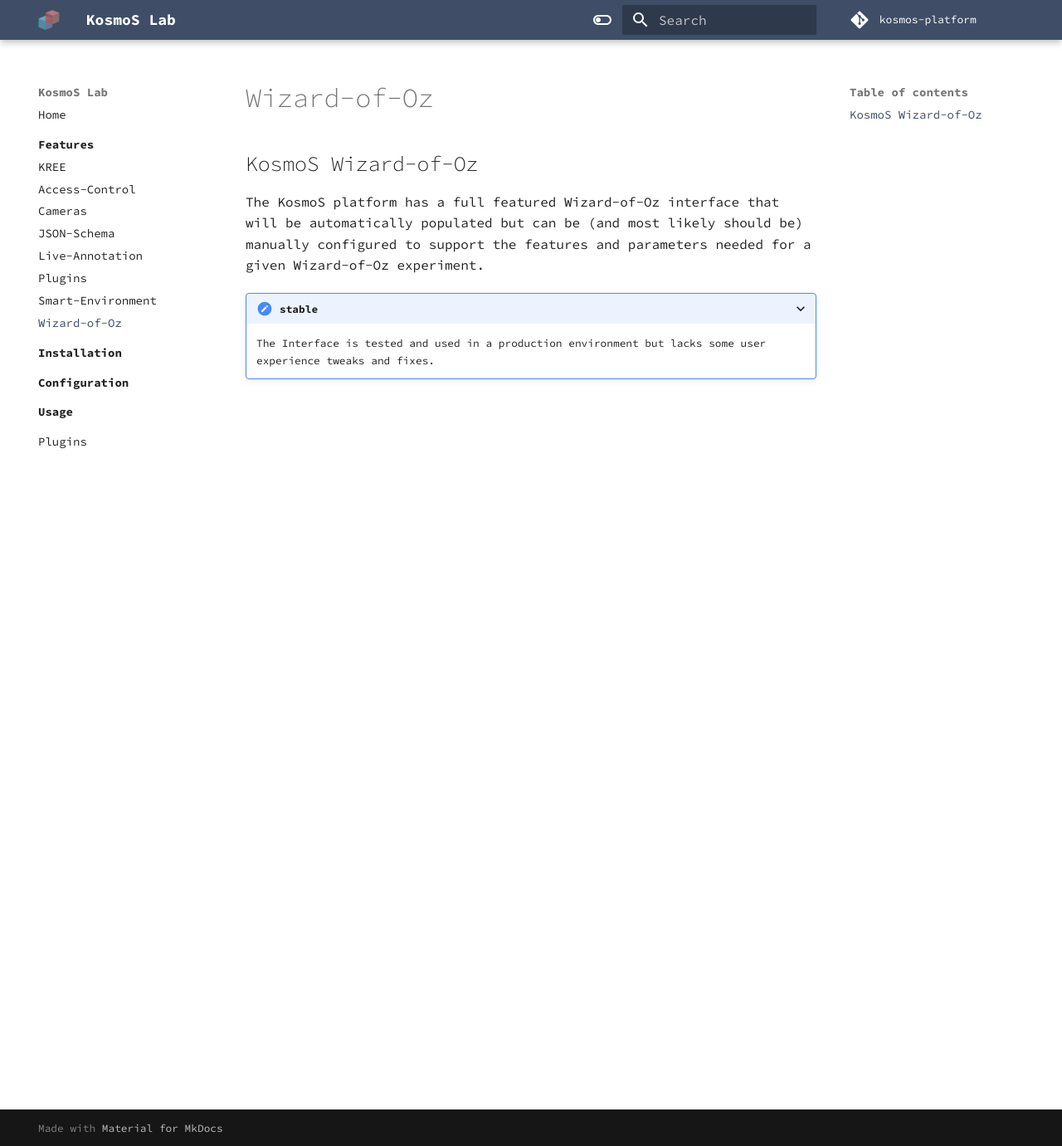
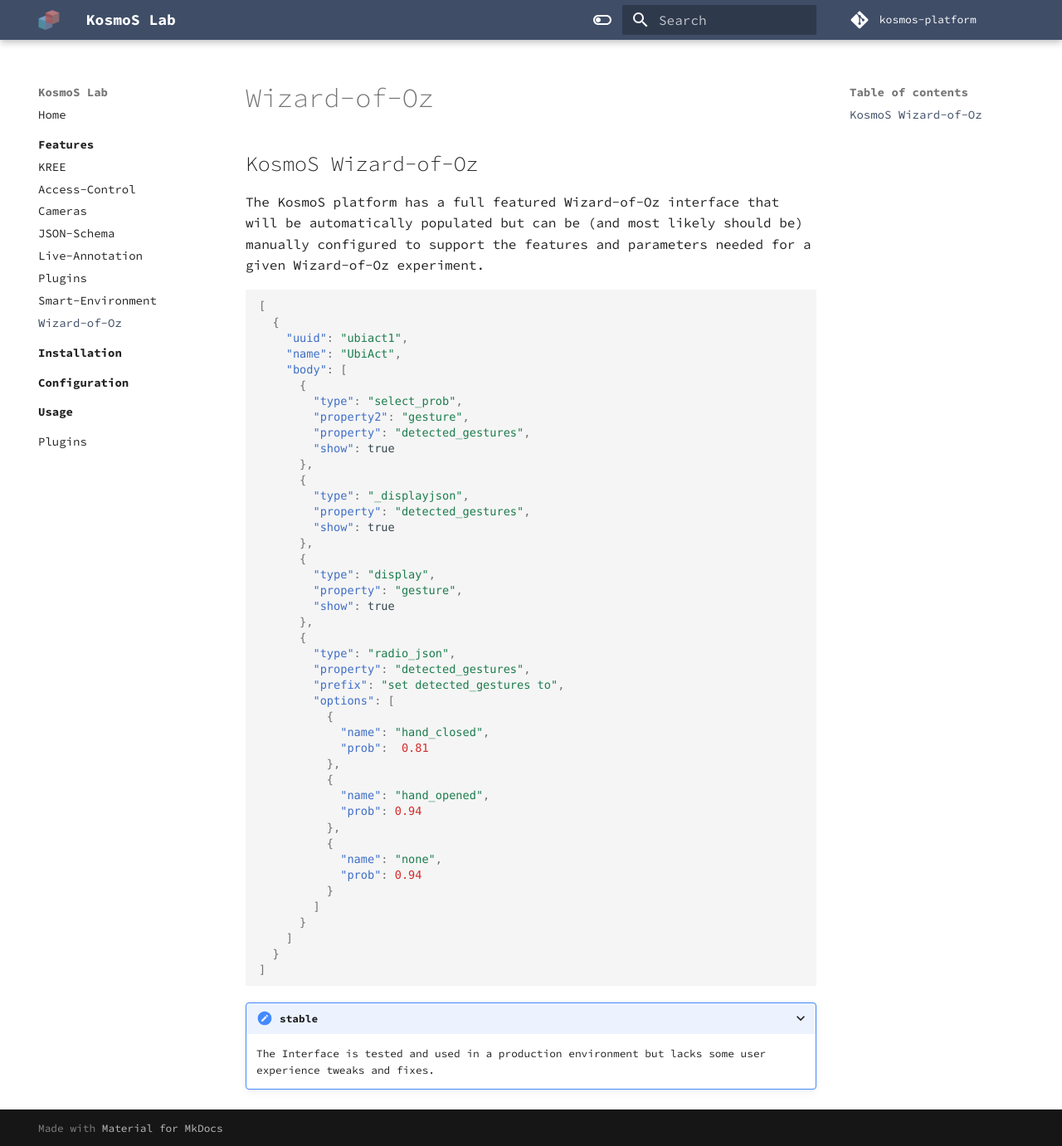
Before and after one commit to kosmos-lab/kosmos-lab.github.io, an MkDocs documentation site: the page built from docs/features/wizard-of-oz.md, in a window 1280 px wide and 1381 px high. Shown: the whole window at 83% size. Built offline with MkDocs 1.6.1 and Material for MkDocs 9.7.7, drawn with Linux system fonts in a browser that asks for light colours; some web fonts are replaced; comment, search, counter and statistics services are not loaded.

Commit message:
updates to documentation

````diff
--- a/docs/features/wizard-of-oz.md
+++ b/docs/features/wizard-of-oz.md
@@ -2,5 +2,52 @@
 
 The KosmoS platform has a full featured Wizard-of-Oz interface that will be automatically populated but can be (and most likely should be) manually configured to support the features and parameters needed for a given Wizard-of-Oz experiment.
 
+
+```json
+[
+  {
+    "uuid": "ubiact1",
+    "name": "UbiAct",
+    "body": [
+      {
+        "type": "select_prob",
+        "property2": "gesture",
+        "property": "detected_gestures",
+        "show": true
+      },
+      {
+        "type": "_displayjson",
+        "property": "detected_gestures",
+        "show": true
+      },
+      {
+        "type": "display",
+        "property": "gesture",
+        "show": true
+      },
+      {
+        "type": "radio_json",
+        "property": "detected_gestures",
+        "prefix": "set detected_gestures to",
+        "options": [
+          {
+            "name": "hand_closed",
+            "prob":  0.81
+          },
+          {
+            "name": "hand_opened",
+            "prob": 0.94
+          },
+          {
+            "name": "none",
+            "prob": 0.94
+          }
+        ]
+      }
+    ]
+  }
+]
+```
+
 ???+ check "stable"
     The Interface is tested and used in a production environment but lacks some user experience tweaks and fixes.
````
Also changed, not shown: docs/features/live-annotation.md (+21 -1 lines), docs/features/plugins.md (+24 -3 lines).
